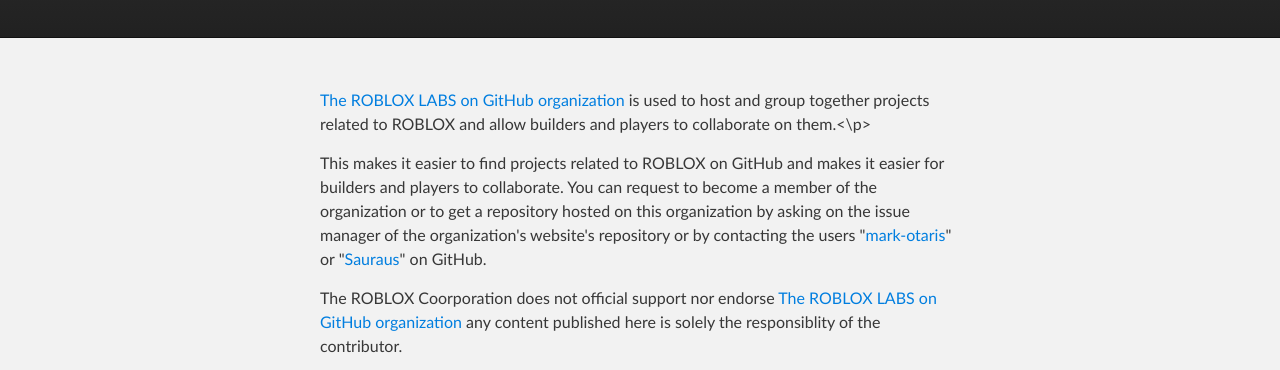
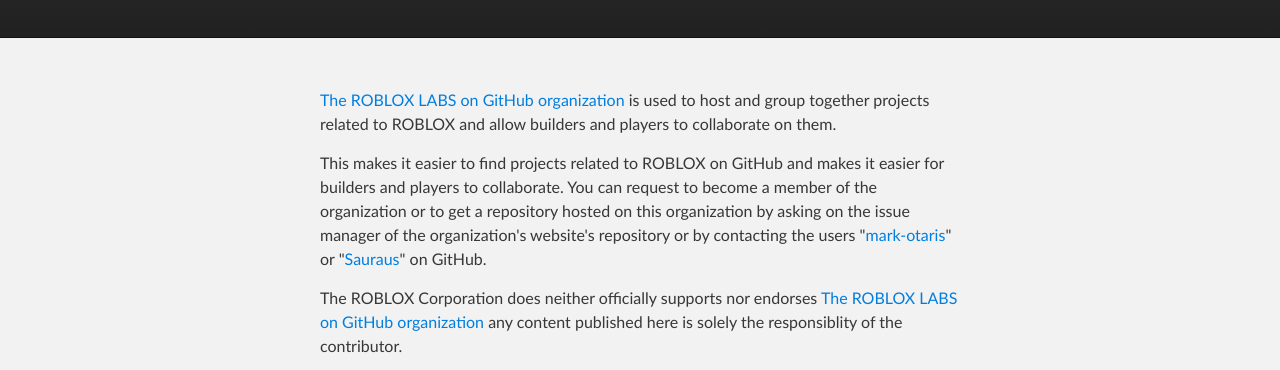
Before and after one commit to JCRPaquin/robloxlabs.github.io, a plain HTML site: page index.html in a window 1280 px wide. Shown: the part 208-578 px from the top of the page. Drawn offline with Linux system fonts and the light colour scheme.

Commit message:
Update index.html
Fixed a couple errors on the page.

```diff
--- a/index.html
+++ b/index.html
@@ -27,9 +27,9 @@
     <!-- MAIN CONTENT -->
     <div id="main_content_wrap" class="outer">
       <section id="main_content" class="inner">
-        <p><a href="https://github.com/ROBLOXLABS">The ROBLOX LABS on GitHub organization</a> is used to host and group together projects related to ROBLOX and allow builders and players to collaborate on them.<\p>
+        <p><a href="https://github.com/ROBLOXLABS">The ROBLOX LABS on GitHub organization</a> is used to host and group together projects related to ROBLOX and allow builders and players to collaborate on them.</p>
         <p>This makes it easier to find projects related to ROBLOX on GitHub and makes it easier for builders and players to collaborate. You can request to become a member of the organization or to get a repository hosted on this organization by asking on the issue manager of the organization's website's repository or by contacting the users "<a href="https://github.com/mark-otaris">mark-otaris</a>" or "<a href="https://github.com/Sauraus">Sauraus</a>" on GitHub.</p>
-        <p>The ROBLOX Coorporation does not official support nor endorse <a href="https://github.com/ROBLOXLABS">The ROBLOX LABS on GitHub organization</a> any content published here is solely the responsiblity of the contributor.</p>
+        <p>The ROBLOX Corporation does neither officially supports nor endorses <a href="https://github.com/ROBLOXLABS">The ROBLOX LABS on GitHub organization</a> any content published here is solely the responsiblity of the contributor.</p>
         <p>The original <a href="https://github.com/ROBLOX">ROBLOX</a> GitHub organization was created by <a href="http://mark-otaris.github.io">Mark Otaris</a> in 2013 and was later transferred to <a href="http://corp.roblox.com">the ROBLOX Corporation</a>, which now has ownership of it.</p>
 
 <h2>
```
